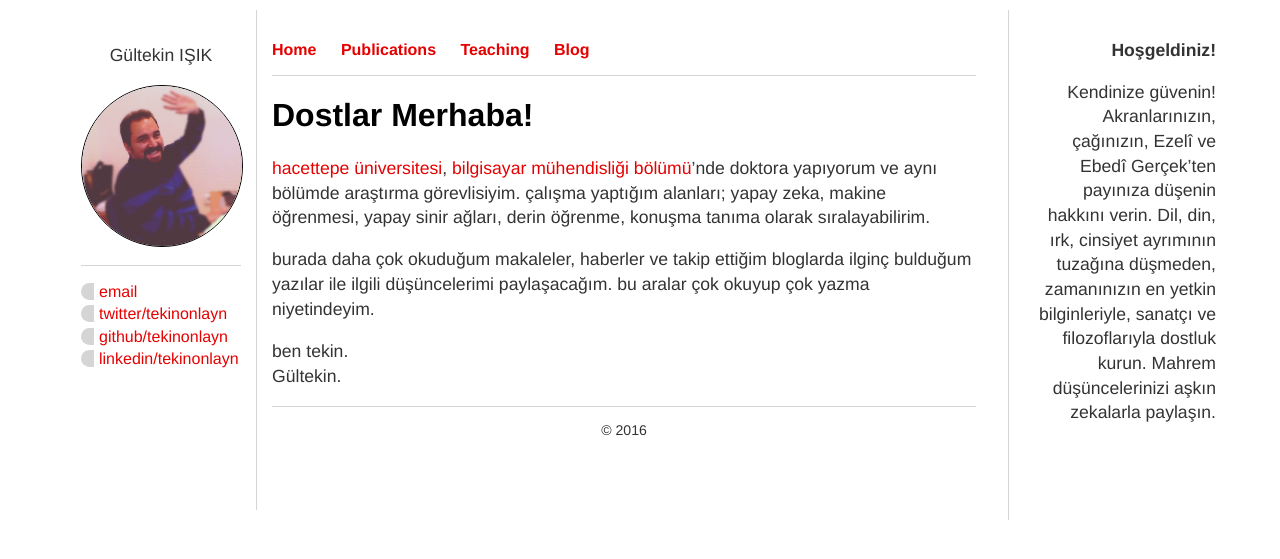
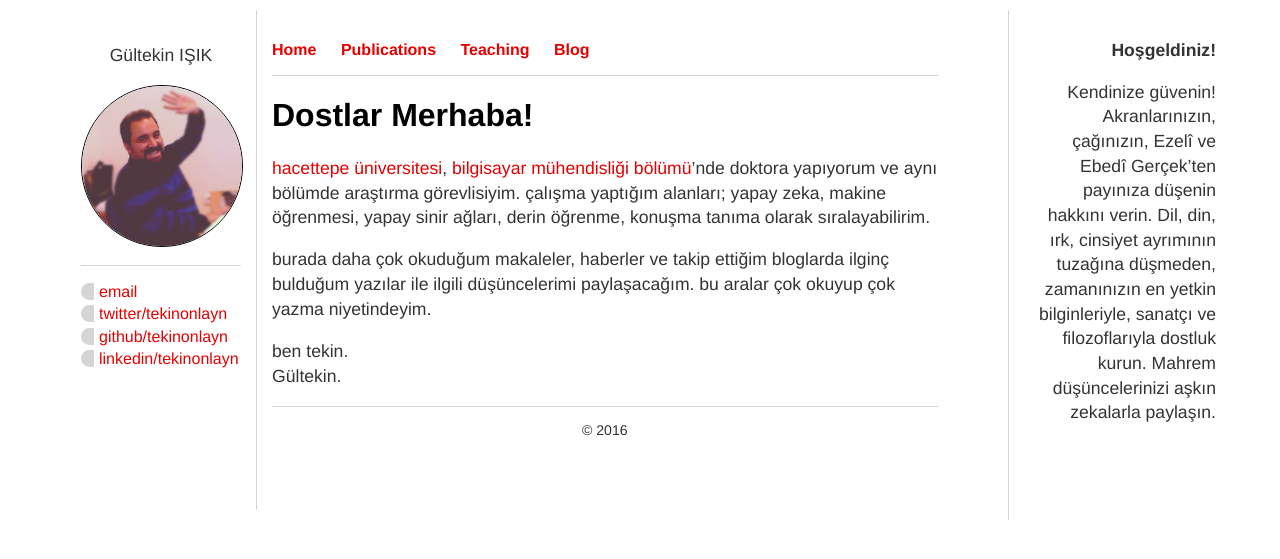
Before and after one commit to tekinonlayn/gi.github.io, a Jekyll site: the page built from index.html, in a window 1280 px wide. Shown: the top 559 px of the page. Built offline with Jekyll 4.4.1, drawn with Linux system fonts in a browser that asks for light colours.

Commit message:
Update varsay.css

```diff
--- a/css/varsay.css
+++ b/css/varsay.css
@@ -16,7 +16,7 @@ body {
 }
 
 #main {
-    width: 55%;
+    width: 52%;
     /*height: 500px;*/
     /*float: right;*/
     padding: 15px;
```
